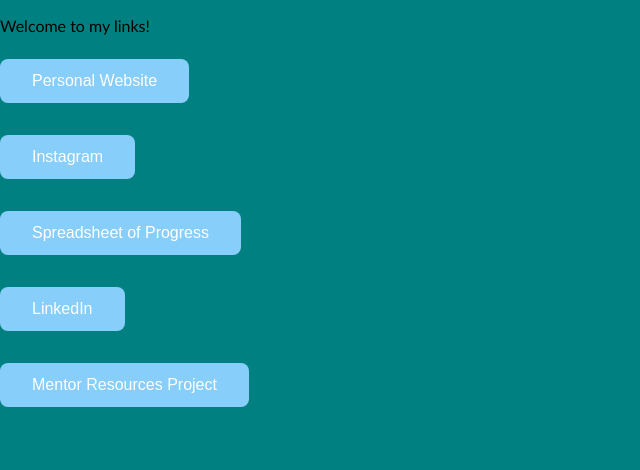
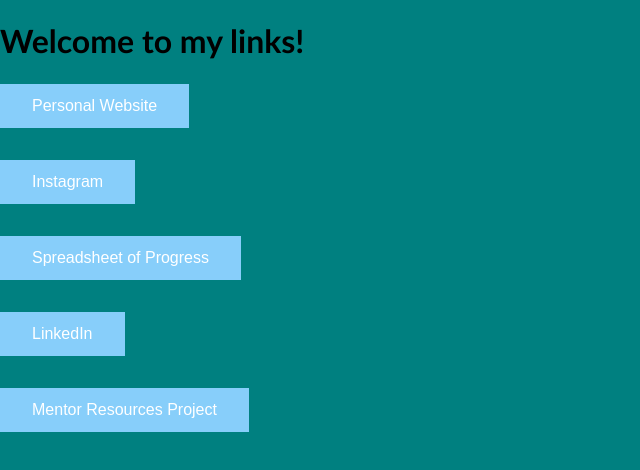
Before and after one commit to TealTheAvocado/link-tree, a plain HTML site: page index.html in a window 1280 px wide. Shown: the whole page, without its empty margins (0-640 px from the left). Drawn offline with Linux system fonts and the light colour scheme.

Commit message:
Change header

```diff
--- a/index.html
+++ b/index.html
@@ -8,7 +8,7 @@
     <title>Flora Zhang</title>
 </head>
 <body>
-    <p>Welcome to my links!</p>
+    <h1>Welcome to my links!</h1>
     <button onclick="https://tealtheavocado.github.io/florazhang/">Personal Website</button>
     <button onclick="https://www.instagram.com/flora2swe/">Instagram</button>
     <button onclick="https://docs.google.com/spreadsheets/d/1X-hftRqZzuK0cQR42X9QCiHD0IzhUJOG3e7mq56uZE8/edit">Spreadsheet of Progress</button>
--- a/styles.css
+++ b/styles.css
@@ -5,13 +5,10 @@ button {
     color: white;
     background-color: lightskyblue;
     padding: 13px 32px;
-    text-align: center;
     text-decoration: none;
     display: block;
     font-size: 16px;
-    border-radius: 8px;
     border:none;
-
   }
   body{
     font-family: 'Trebuchet MS', sans-serif;
```
